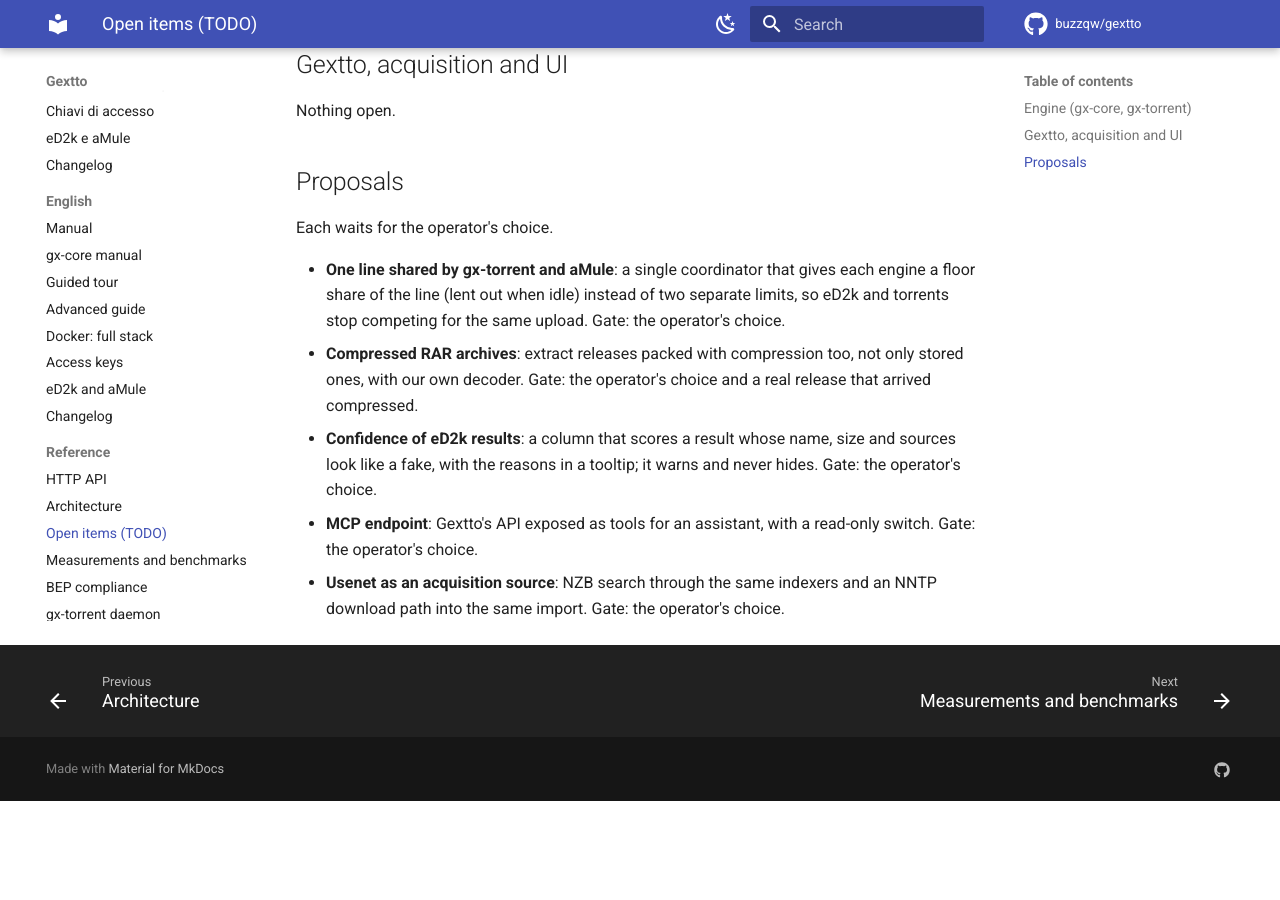
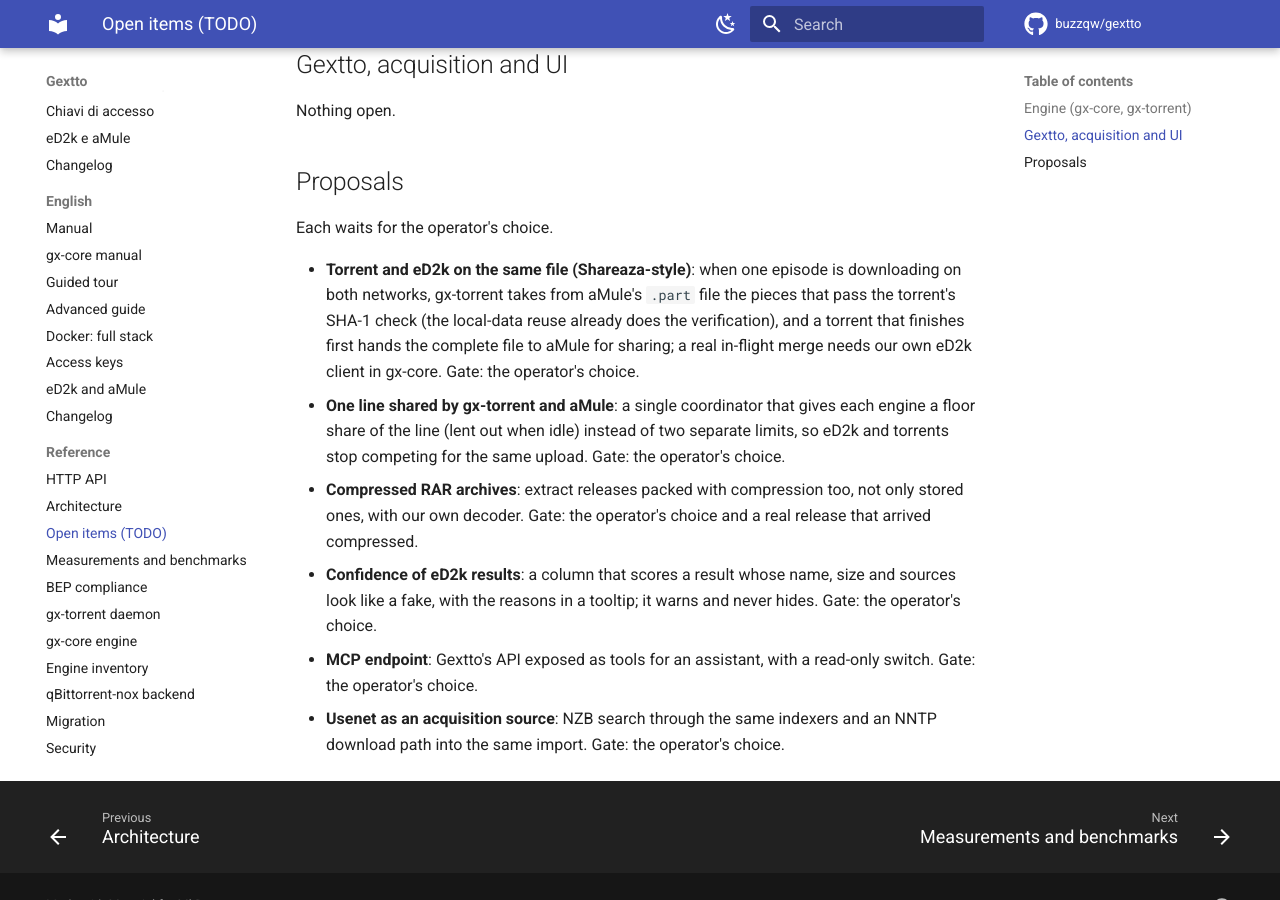
Before and after one commit to buzzqw/gextto, an MkDocs documentation site: the page built from docs/todo.md, in a window 1280 px wide and 900 px high, scrolled down 807 px. Built offline with MkDocs 1.6.1 and Material for MkDocs 9.7.7, drawn with Linux system fonts in a browser that asks for light colours; comment, search, counter and statistics services are not loaded; before the commit the page ends 1608 px from its top, so only the background shows below that.

Commit message:
todo: proposal to combine torrent and eD2k on the same file

```diff
--- a/docs/todo.md
+++ b/docs/todo.md
@@ -28,6 +28,7 @@
 
 Each waits for the operator's choice.
 
+- **Torrent and eD2k on the same file (Shareaza-style)**: when one episode is downloading on both networks, gx-torrent takes from aMule's `.part` file the pieces that pass the torrent's SHA-1 check (the local-data reuse already does the verification), and a torrent that finishes first hands the complete file to aMule for sharing; a real in-flight merge needs our own eD2k client in gx-core. Gate: the operator's choice.
 - **One line shared by gx-torrent and aMule**: a single coordinator that gives each engine a floor share of the line (lent out when idle) instead of two separate limits, so eD2k and torrents stop competing for the same upload. Gate: the operator's choice.
 - **Compressed RAR archives**: extract releases packed with compression too, not only stored ones, with our own decoder. Gate: the operator's choice and a real release that arrived compressed.
 - **Confidence of eD2k results**: a column that scores a result whose name, size and sources look like a fake, with the reasons in a tooltip; it warns and never hides. Gate: the operator's choice.
```
